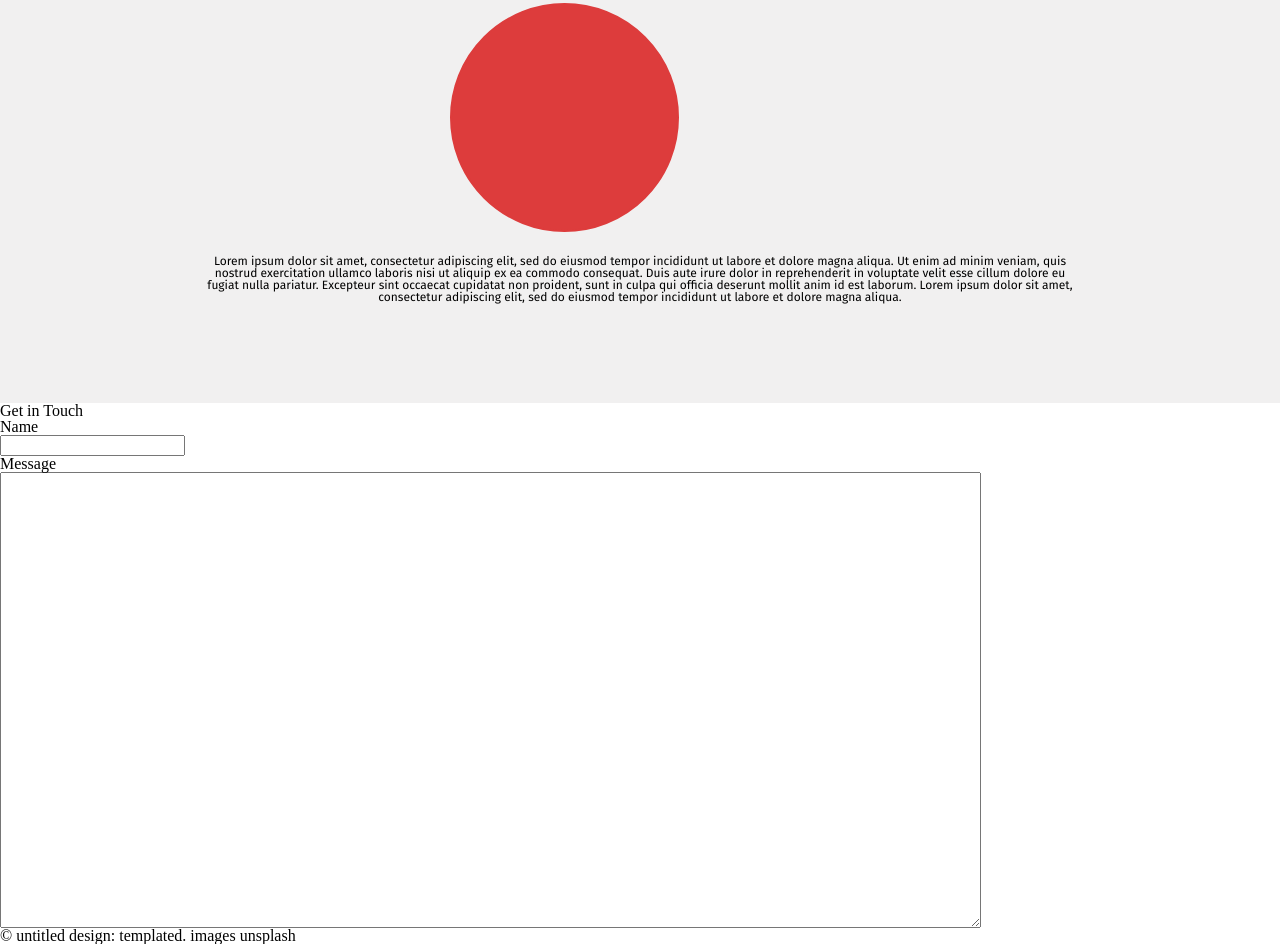
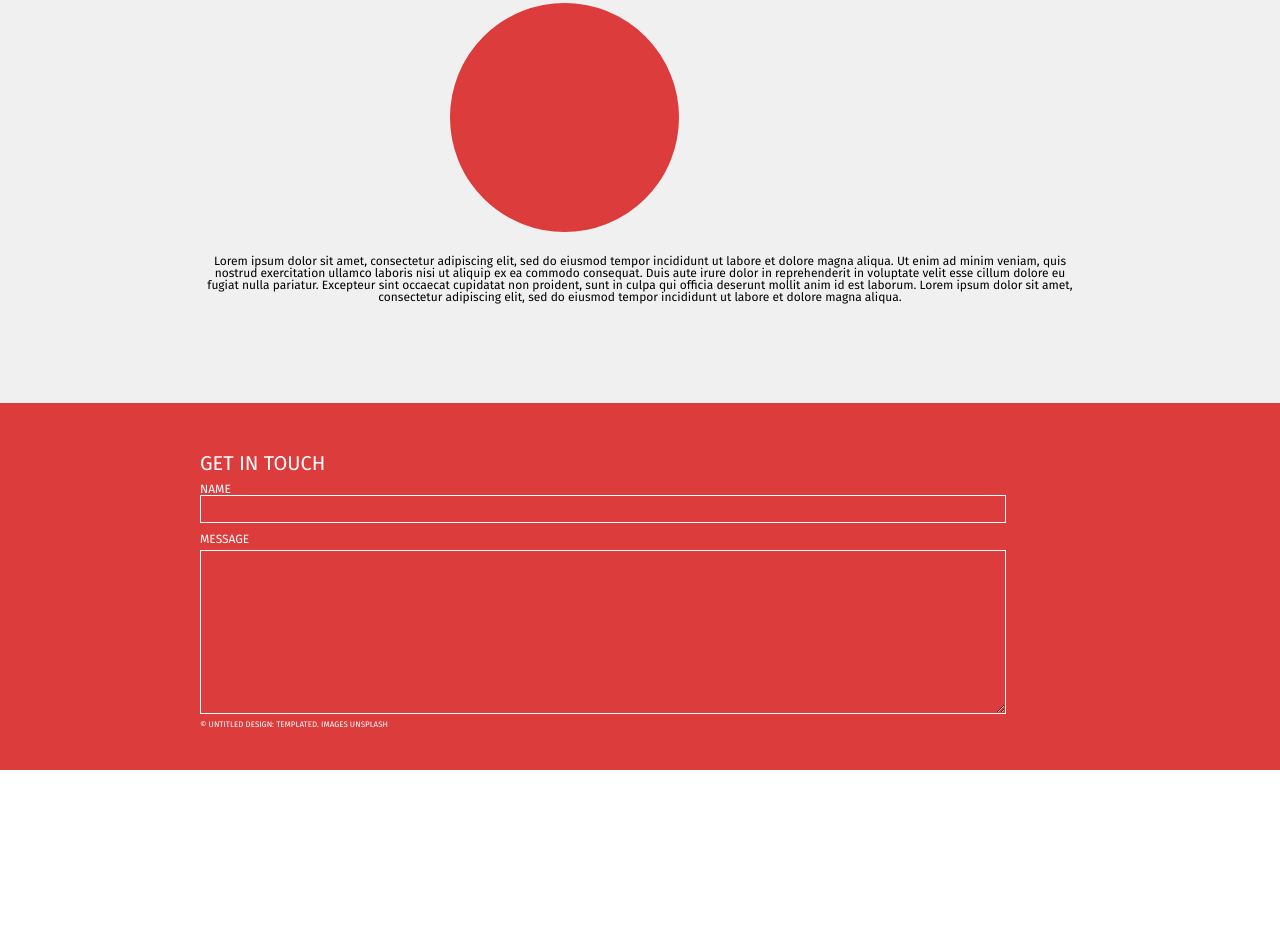
Before and after one commit to anshusaurav/box-model, a plain HTML site: page Project3/index.html in a window 1280 px wide. Shown: the part 833-1777 px from the top of the page. After the commit the page ends 1603 px from the top, so only its background shows below. Drawn offline with Linux system fonts and the light colour scheme.

Commit message:
Changes in Project 3

```diff
--- a/Project3/assets/stylesheets/main.css
+++ b/Project3/assets/stylesheets/main.css
@@ -94,7 +94,6 @@ nav{
 }
 header{
     background: #272727;
-    height: 35%;
 }
 #header-banner{
     margin-left: 200px;
@@ -185,3 +184,56 @@ b{
     margin-bottom: 50px;
 
 }
+#contact-header{
+    text-transform: uppercase;
+    padding-top: 50px;
+    margin-left: 200px;
+    font-family:'Fira Sans', sans-serif;
+    font-size: 20px;
+    color: #fff;
+}
+footer{
+    background: #DD3C3C;
+    padding-bottom: 40px;
+}
+#name-label{
+    text-transform: uppercase;
+    padding-top: 10px;
+    margin-left: 200px;
+    font-family:'Fira Sans', sans-serif;
+    font-size: 12px;
+    color: #fff;
+}
+#msg-label{
+    text-transform: uppercase;
+    padding-top: 10px;
+    margin-left: 200px;
+    font-family:'Fira Sans', sans-serif;
+    font-size: 12px;
+    color: #fff;
+}
+input{
+    background: #DD3C3C;
+    border: 1px solid #fff;
+    padding-top: 10px;
+    margin-left: 200px;
+    width: 800px;
+}
+textarea
+{
+    background: #DD3C3C;
+    border: 1px solid #fff;
+    padding-top: 10px;
+    margin-top: 5px;
+    margin-left: 200px;
+    width: 800px;
+}
+small{
+    text-transform: uppercase;
+    padding-top: 10px;
+    margin-left: 200px;
+    margin-bottom: 40px;
+    font-family:'Fira Sans', sans-serif;
+    font-size: 8px;
+    color: #fff;
+}
--- a/Project3/index.html
+++ b/Project3/index.html
@@ -45,7 +45,7 @@
 				<label id="name-label">Name</label>
 				<input type="text" name="name">
 				<label id="msg-label">Message</label>
-				<textarea name="message" rows="30" cols="120"></textarea>
+				<textarea name="message" rows="10" cols="120"></textarea>
 				<small>&copy; untitled design: templated. images unsplash</small>
 			</div>
 		</footer>
```
